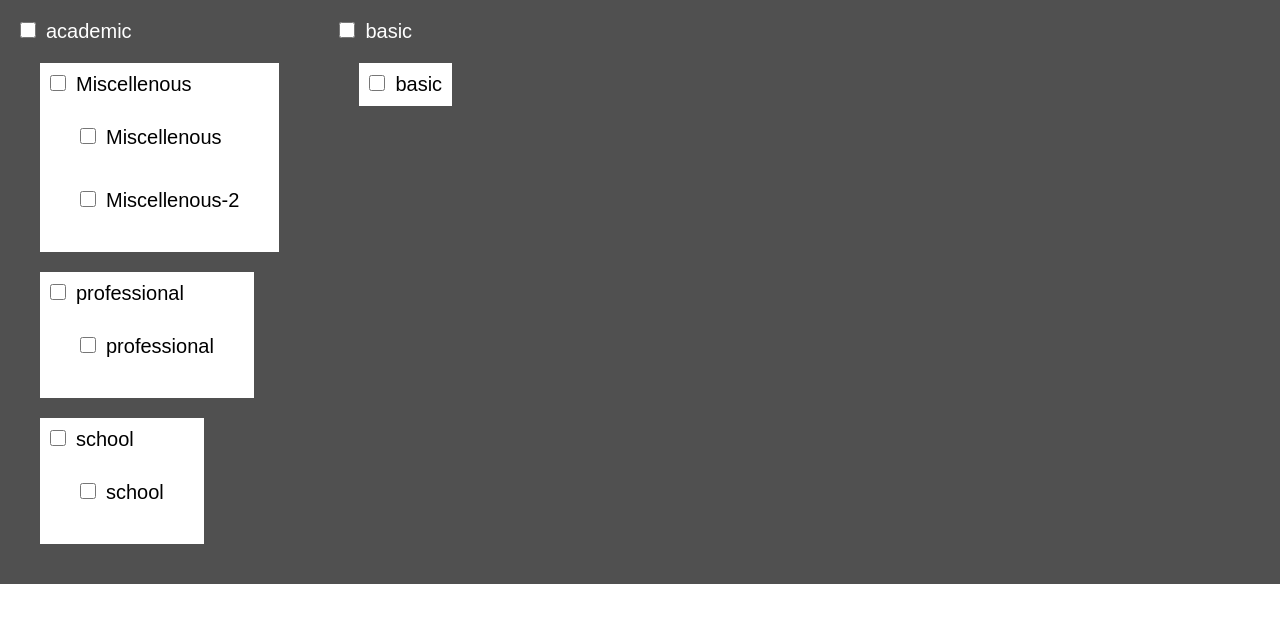
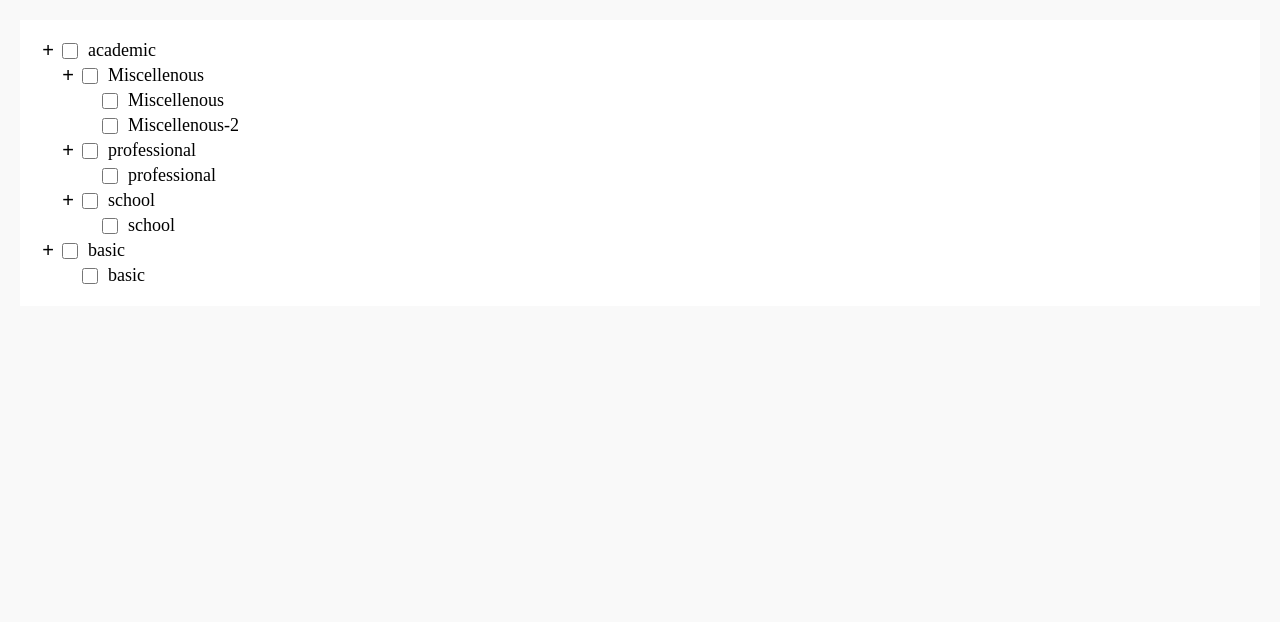
Before and after one commit to Moamal-2000/multi-selection-dropdown, a React (Vite) app: page / in a window 1280 px wide. Shown: the top 622 px of the page. Built offline with nearby package versions, Linux system fonts and the light colour scheme.

Commit message:
style: basic dropdown UI

```diff
--- a/src/Components/MultiSelectDropdown/DropDownMenu/DropDownMenu.jsx
+++ b/src/Components/MultiSelectDropdown/DropDownMenu/DropDownMenu.jsx
@@ -7,10 +7,25 @@ const DropDownMenu = ({
   handleSelect,
   type = "outer-menu",
 }) => {
-  const menuClass = type === "inner-menu" ? s.innerMenu : s.outerMenu;
+  const innerMenuClass = type === "inner-menu" ? s.innerMenu : "";
+  const lastItemClass = nodes?.[0].Nodes.length === 0 ? s.lastItem : "";
+
+
+  function handleToggleMenu() {}
 
   return nodes.map((node) => (
-    <div key={node.id} className={menuClass}>
+    <div key={node.id} className={`${s.menu} ${innerMenuClass}`}>
+      <div className={`${s.item} ${lastItemClass}`}>
+        {node.Nodes.length > 0 && (
+          <button
+            type="button"
+            className={s.toggleButton}
+            onClick={handleToggleMenu}
+          >
+            +
+          </button>
+        )}
+
         <input
           className={s.checkbox}
           type="checkbox"
@@ -22,8 +37,10 @@ const DropDownMenu = ({
         <label htmlFor={node.Parentnodeid + "-" + node.id} className={s.label}>
           {node.displayname}
         </label>
+      </div>
 
       {node.Nodes.length > 0 && (
+        <div className={s.otherMenu}>
           <DropDownMenu
             nodes={node.Nodes}
             parentId={node.id}
@@ -31,6 +48,7 @@ const DropDownMenu = ({
             selectedItems={selectedItems}
             type="inner-menu"
           />
+        </div>
       )}
     </div>
   ));
--- a/src/Components/MultiSelectDropdown/DropDownMenu/DropDownMenu.module.css
+++ b/src/Components/MultiSelectDropdown/DropDownMenu/DropDownMenu.module.css
@@ -1,17 +1,36 @@
-.outerMenu {
-  color: #fff;
-  padding: 10px;
-  margin: 10px;
+.menu {
   width: fit-content;
+  display: flex;
+  flex-direction: column;
+  gap: 4px;
 }
 
 .innerMenu {
   margin-left: 20px;
-  background-color: #fff;
-  color: #000;
-  padding: 10px;
-  margin: 20px;
   width: fit-content;
+}
+
+.menu .item {
+  display: flex;
+  align-items: center;
+  gap: 6px;
+}
+
+.menu .item.lastItem {
+  margin-left: calc(2px + 20px);
+}
+
+.toggleButton {
+  border: none;
+  outline: none;
+  background-color: transparent;
+  font-size: 1rem;
+  width: 16px;
+  height: 16px;
+  display: flex;
+  align-items: center;
+  justify-content: center;
+  cursor: pointer;
 }
 
 .checkbox {
@@ -21,7 +40,14 @@
 }
 
 .label {
-  padding-left: 10px;
   cursor: pointer;
   user-select: none;
+  padding-left: 4px;
+  font-size: .9rem;
 }
+
+.menu .otherMenu {
+  display: flex;
+  flex-direction: column;
+  gap: 4px;
+}
--- a/src/Components/MultiSelectDropdown/MultiSelectDropdown.module.css
+++ b/src/Components/MultiSelectDropdown/MultiSelectDropdown.module.css
@@ -1,4 +1,8 @@
 .multiSelectDropDown {
   display: flex;
-  background-color: rgb(80, 80, 80);
+  flex-direction: column;
+  margin: 20px;
+  padding: 20px;
+  background-color: #fff;
+  gap: 4px;
 }
--- a/src/main.css
+++ b/src/main.css
@@ -9,7 +9,7 @@ html {
 }
 
 body {
-  font-family: Arial, Helvetica, sans-serif;
+  background-color: #f9f9f9;
 }
 
 label {
```
Lines whose indentation alone changed are shown as unchanged.
